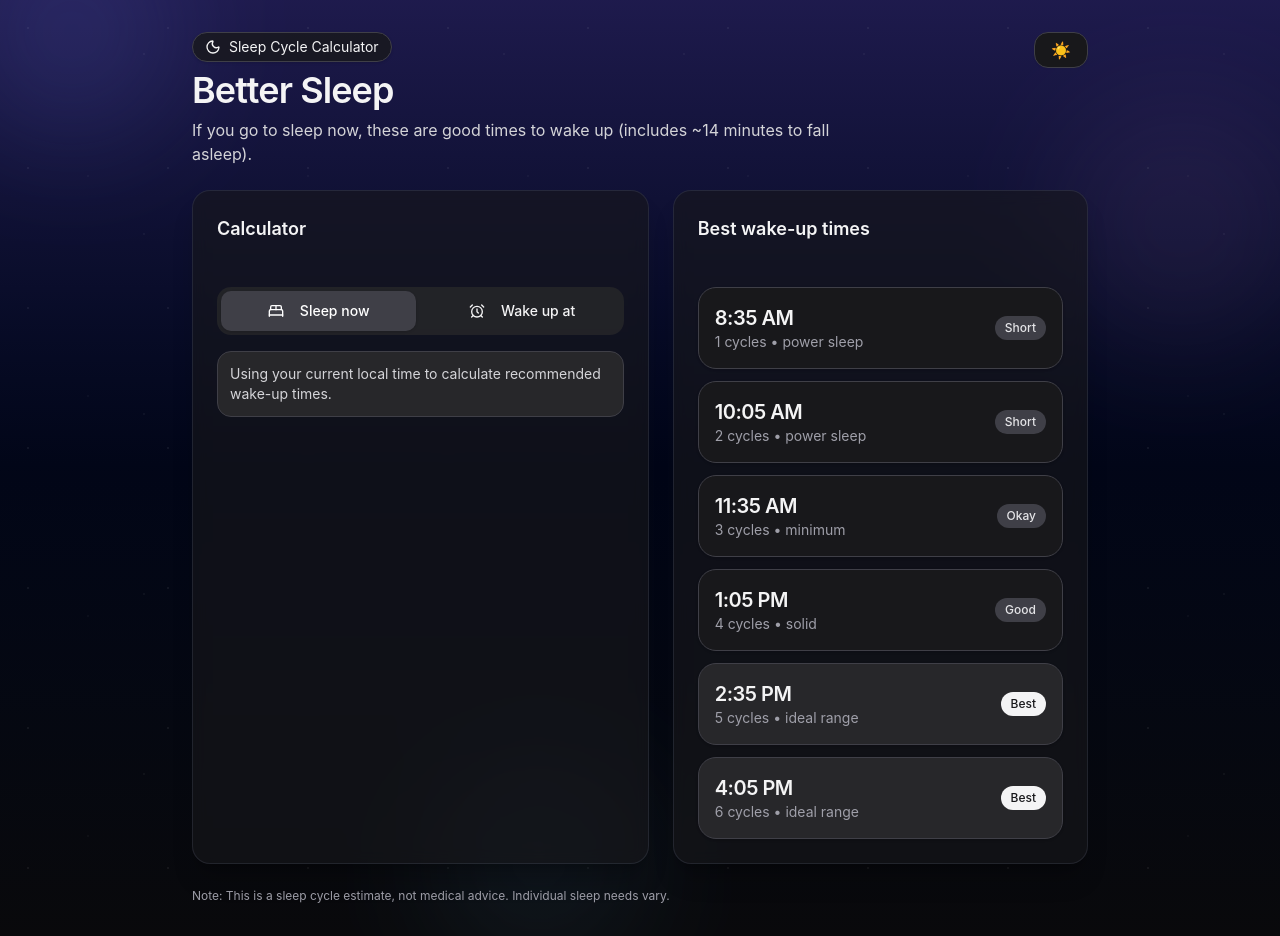
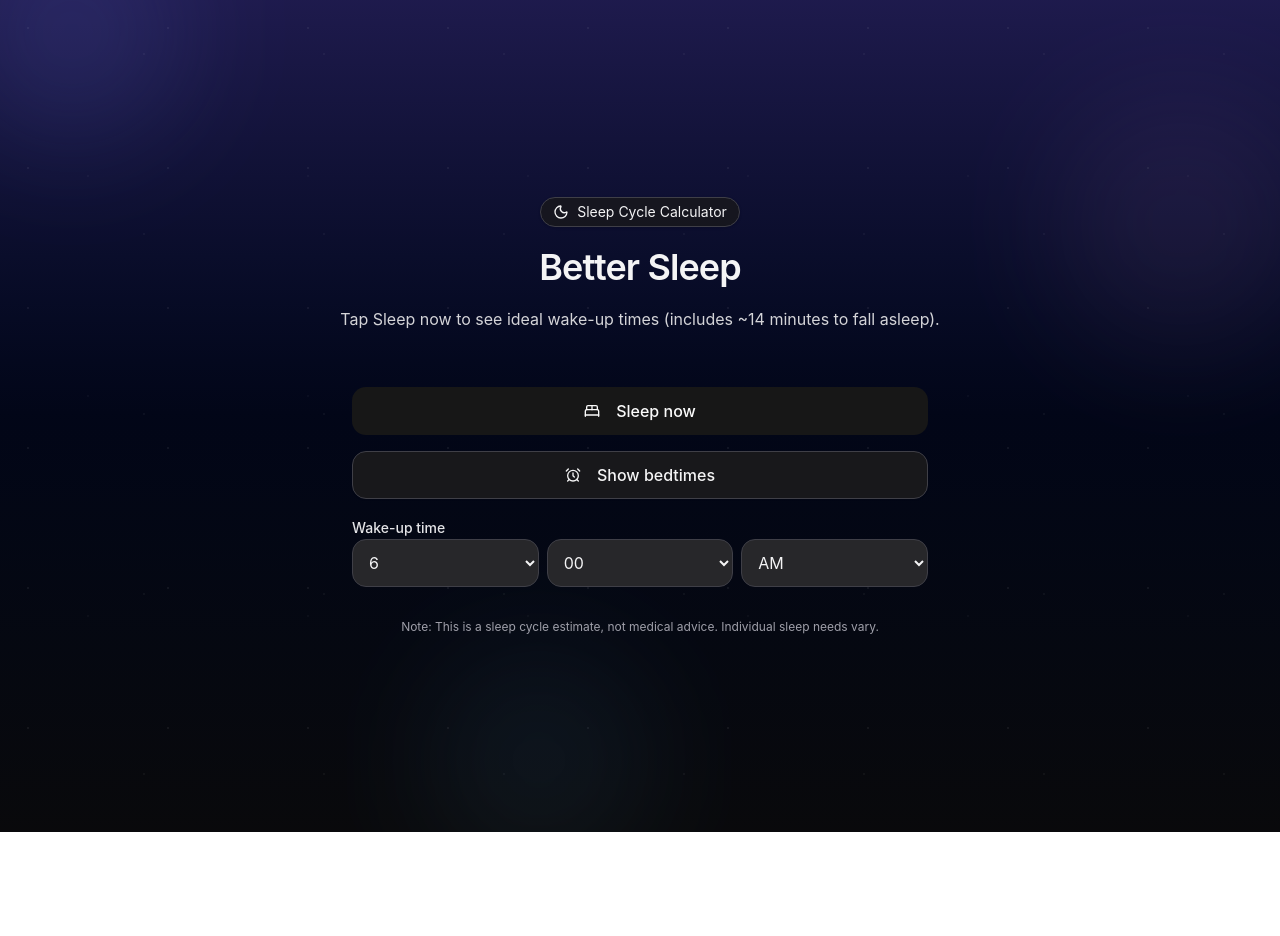
Before and after one commit to barndonmai/better-sleep, a React (Vite) app: page / in a window 1280 px wide. After the commit the page ends 832 px from the top, so only its background shows below. Built offline with nearby package versions, Linux system fonts and the light colour scheme.

Commit message:
Redesign and centralize UX

```diff
--- a/src/App.jsx
+++ b/src/App.jsx
@@ -1,7 +1,7 @@
 import { Moon } from "lucide-react";
 import { motion } from "framer-motion";
-import ThemeToggle from "@/components/ThemeToggle";
-import SleepCalculatorCard from "@/components/SleepCalculatorCard";
+// import ThemeToggle from "@/components/ThemeToggle";
+import SleepHero from "@/components/SleepHero";
 import SleepResultsCard from "@/components/SleepResultsCard";
 import { useTheme } from "@/hooks/useTheme";
 import { useSleepCalculator } from "@/hooks/useSleepCalculator";
@@ -13,10 +13,11 @@ export default function BetterSleep() {
     wakeTime,
     setWakeTime,
     mode,
-    setMode,
     subtitle,
     results,
-    resetToNow,
+    hasCalculated,
+    calculateSleepNow,
+    calculateFromWakeTime,
   } = useSleepCalculator();
 
   return (
@@ -29,17 +30,17 @@ export default function BetterSleep() {
             <div className="absolute bottom-[-40px] left-1/3 h-56 w-56 rounded-full bg-sky-300/10 blur-3xl" />
           </div>
 
-            <div className="pointer-events-none absolute inset-0 opacity-40 [background-image:radial-gradient(circle_at_20%_20%,rgba(255,255,255,0.14)_1px,transparent_1px),radial-gradient(circle_at_80%_30%,rgba(255,255,255,0.1)_1px,transparent_1px),radial-gradient(circle_at_40%_80%,rgba(255,255,255,0.08)_1px,transparent_1px)] [background-size:140px_140px,180px_180px,220px_220px]" />
+          <div className="pointer-events-none absolute inset-0 opacity-40 [background-image:radial-gradient(circle_at_20%_20%,rgba(255,255,255,0.14)_1px,transparent_1px),radial-gradient(circle_at_80%_30%,rgba(255,255,255,0.10)_1px,transparent_1px),radial-gradient(circle_at_40%_80%,rgba(255,255,255,0.08)_1px,transparent_1px)] [background-size:140px_140px,180px_180px,220px_220px]" />
         </>
       )}
 
-        <div className="relative z-10 mx-auto max-w-4xl">        <motion.div
+      <div className="relative z-10 mx-auto flex min-h-[calc(100vh-2rem)] w-full max-w-4xl flex-col justify-center">
+        <motion.div
           initial={{ opacity: 0, y: 12 }}
           animate={{ opacity: 1, y: 0 }}
           className="mb-6"
         >
-        <div className="flex flex-col gap-3 sm:flex-row sm:items-start sm:justify-between">
-        <div>
+          <div className="flex flex-col items-center gap-3 text-center">
             <div className={classes.pill}>
               <Moon className="h-4 w-4" />
               Sleep Cycle Calculator
@@ -48,31 +49,49 @@ export default function BetterSleep() {
             <h1 className="text-2xl font-semibold tracking-tight sm:text-3xl md:text-4xl">
               Better Sleep
             </h1>
-          <p className={classes.subtitle}>{subtitle}</p>
-        </div>
 
-        <ThemeToggle
+            <p className={`${classes.subtitle} mx-auto text-center`}>{subtitle}</p>
+
+            {/* <ThemeToggle
               darkMode={darkMode}
               setDarkMode={setDarkMode}
-          className={`w-full sm:w-auto sm:shrink-0 ${classes.outlineBtn}`}
-        />
+              className={`sm:w-auto ${classes.outlineBtn}`}
+            /> */}
           </div>
         </motion.div>
 
-        <div className="grid gap-6 md:grid-cols-[1.1fr_1fr]">
-          <SleepCalculatorCard
+        <motion.div
+          layout
+          transition={{ duration: 0.25 }}
+          className={hasCalculated ? "mt-6" : "mt-8"}
+        >
+          <SleepHero
+            classes={classes}
+            wakeTime={wakeTime}
+            setWakeTime={setWakeTime}
+            onSleepNow={calculateSleepNow}
+            onWakeAtTime={calculateFromWakeTime}
+          />
+        </motion.div>
+
+        {hasCalculated && (
+          <motion.div
+            id="results"
+            initial={{ opacity: 0, y: 8 }}
+            animate={{ opacity: 1, y: 0 }}
+            transition={{ duration: 0.2 }}
+            className="mx-auto mt-6 w-full max-w-2xl"
+          >
+            <SleepResultsCard
               classes={classes}
               mode={mode}
-            setMode={setMode}
-            wakeTime={wakeTime}
-            setWakeTime={setWakeTime}
-            resetToNow={resetToNow}
+              results={results}
+              darkMode={darkMode}
             />
+          </motion.div>
+        )}
 
-          <SleepResultsCard classes={classes} mode={mode} results={results} darkMode={darkMode} />
-        </div>
-
-        <p className={classes.footer}>
+        <p className={`${classes.footer} mt-8 text-center`}>
           Note: This is a sleep cycle estimate, not medical advice. Individual sleep needs vary.
         </p>
       </div>
--- /dev/null
+++ b/src/components/SleepHero.jsx
@@ -0,0 +1,119 @@
+import { BedDouble, AlarmClock } from "lucide-react";
+import { Button } from "@/components/ui/button";
+
+const hours = ["1", "2", "3", "4", "5", "6", "7", "8", "9", "10", "11", "12"];
+const minutes = ["00", "15", "30", "45"];
+const meridiems = ["AM", "PM"];
+
+function parseWakeTime(wakeTime) {
+  if (!wakeTime || !wakeTime.includes(":")) {
+    return { hour12: "7", minute: "00", meridiem: "AM" };
+  }
+
+  const [hRaw, mRaw] = wakeTime.split(":").map(Number);
+  const meridiem = hRaw >= 12 ? "PM" : "AM";
+  const hour12 = String(hRaw % 12 || 12);
+  const minute = String(Number.isFinite(mRaw) ? mRaw : 0).padStart(2, "0");
+
+  return { hour12, minute, meridiem };
+}
+
+function to24Hour(hour12, minute, meridiem) {
+  let hour = Number(hour12);
+
+  if (meridiem === "AM") {
+    if (hour === 12) hour = 0;
+  } else {
+    if (hour !== 12) hour += 12;
+  }
+
+  return `${String(hour).padStart(2, "0")}:${String(minute).padStart(2, "0")}`;
+}
+
+function TimeSelect({ value, onChange, options, className }) {
+  return (
+    <select
+      value={value}
+      onChange={(e) => onChange(e.target.value)}
+      className={className}
+    >
+      {options.map((option) => (
+        <option key={option} value={option} className="text-black">
+          {option}
+        </option>
+      ))}
+    </select>
+  );
+}
+
+export default function SleepHero({
+  classes,
+  wakeTime,
+  setWakeTime,
+  onSleepNow,
+  onWakeAtTime,
+}) {
+  const { hour12, minute, meridiem } = parseWakeTime(wakeTime);
+
+  const selectClass = `h-12 w-full rounded-xl border px-3 text-base ${classes.input}`;
+
+  const updateHour = (nextHour) => {
+    setWakeTime(to24Hour(nextHour, minute, meridiem));
+  };
+
+  const updateMinute = (nextMinute) => {
+    setWakeTime(to24Hour(hour12, nextMinute, meridiem));
+  };
+
+  const updateMeridiem = (nextMeridiem) => {
+    setWakeTime(to24Hour(hour12, minute, nextMeridiem));
+  };
+
+  return (
+    <div className="mx-auto max-w-xl">
+      <div className="space-y-4 text-center">
+        <Button
+          onClick={onSleepNow}
+          className="h-12 w-full rounded-xl text-base font-medium"
+        >
+          <BedDouble className="mr-2 h-4 w-4" />
+          Sleep now
+        </Button>
+
+        <Button
+          onClick={onWakeAtTime}
+          variant="outline"
+          className={`h-12 w-full rounded-xl text-base font-medium ${classes.outlineBtn}`}
+        >
+          <AlarmClock className="mr-2 h-4 w-4" />
+          Show bedtimes
+        </Button>
+
+        <div className="space-y-2 text-left">
+          <label className={classes.label}>Wake-up time</label>
+
+          <div className="grid grid-cols-3 gap-2">
+            <TimeSelect
+              value={hour12}
+              onChange={updateHour}
+              options={hours}
+              className={selectClass}
+            />
+            <TimeSelect
+              value={minute}
+              onChange={updateMinute}
+              options={minutes}
+              className={selectClass}
+            />
+            <TimeSelect
+              value={meridiem}
+              onChange={updateMeridiem}
+              options={meridiems}
+              className={selectClass}
+            />
+          </div>
+        </div>
+      </div>
+    </div>
+  );
+}
--- a/src/hooks/useSleepCalculator.js
+++ b/src/hooks/useSleepCalculator.js
@@ -5,19 +5,31 @@ import { getSleepTimesFromWake, getWakeTimesFromNow } from "@/lib/sleep";
 export function useSleepCalculator() {
     const [wakeTime, setWakeTime] = useState(getNowTimeString());
     const [mode, setMode] = useState("sleep");
+    const [hasCalculated, setHasCalculated] = useState(false);
+
     const bedTimes = useMemo(() => getSleepTimesFromWake(wakeTime), [wakeTime]);
-    const wakeTimes = useMemo(() => getWakeTimesFromNow(), [mode]);
+    const wakeTimes = useMemo(() => getWakeTimesFromNow(), [hasCalculated, mode]);
 
     const subtitle =
         mode === "wake"
-            ? "Pick when you want to wake up and get suggested bedtimes based on 90-minute sleep cycles."
-            : "If you go to sleep now, these are good times to wake up (includes ~14 minutes to fall asleep).";
+            ? "Pick a wake-up time and get suggested bedtimes based on 90-minute sleep cycles."
+            : "Tap Sleep now to see ideal wake-up times (includes ~14 minutes to fall asleep).";
 
     const results = mode === "wake" ? bedTimes : wakeTimes;
 
-    const resetToNow = () => {
+    const calculateSleepNow = () => {
+        setMode("sleep");
+        setHasCalculated(true);
+    };
+
+    const calculateFromWakeTime = () => {
+        setMode("wake");
+        setHasCalculated(true);
+    };
+
+    const resetCalculator = () => {
         setWakeTime(getNowTimeString());
-        setMode("sleep");
+        setHasCalculated(false);
     };
 
     return {
@@ -27,6 +39,9 @@ export function useSleepCalculator() {
         setMode,
         subtitle,
         results,
-        resetToNow,
+        hasCalculated,
+        calculateSleepNow,
+        calculateFromWakeTime,
+        resetCalculator,
     };
 }
```
Lines whose indentation alone changed are shown as unchanged.
